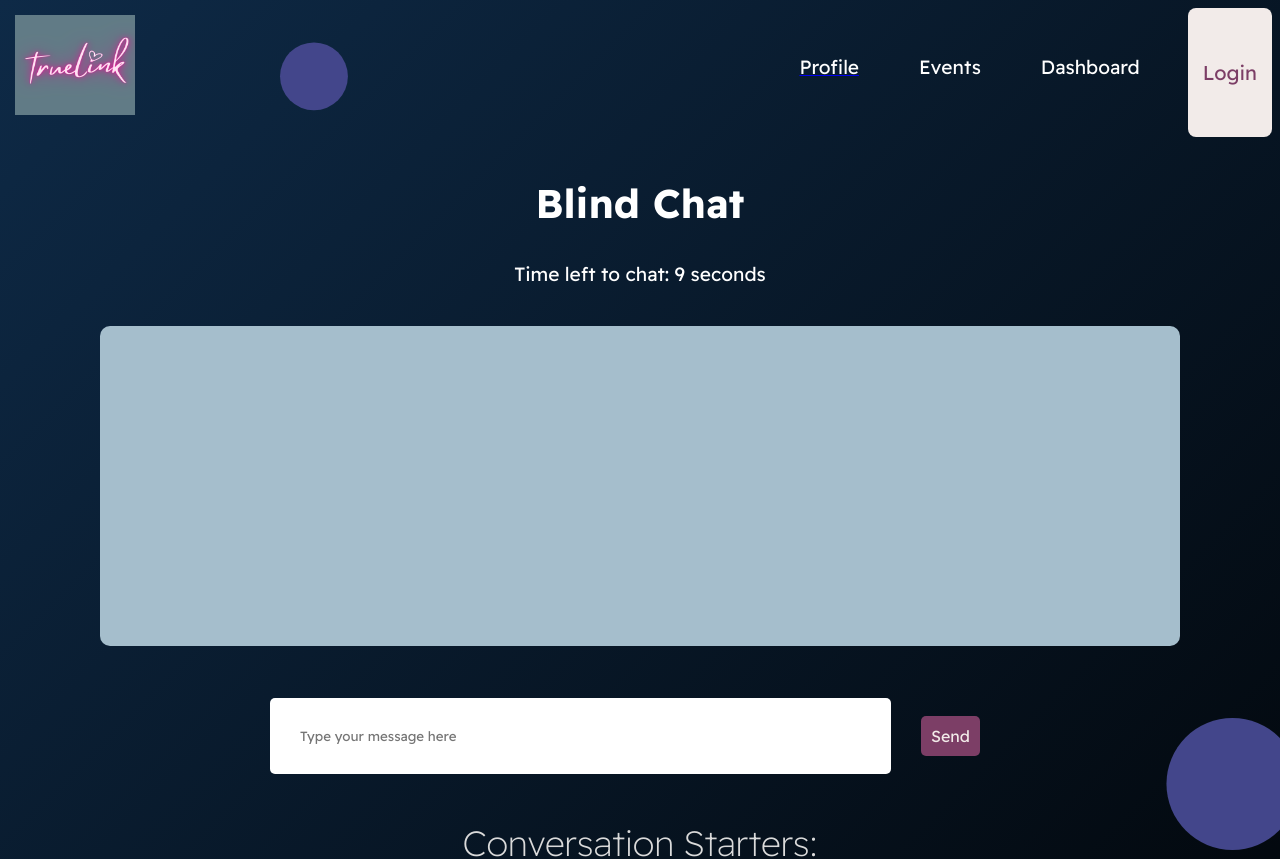
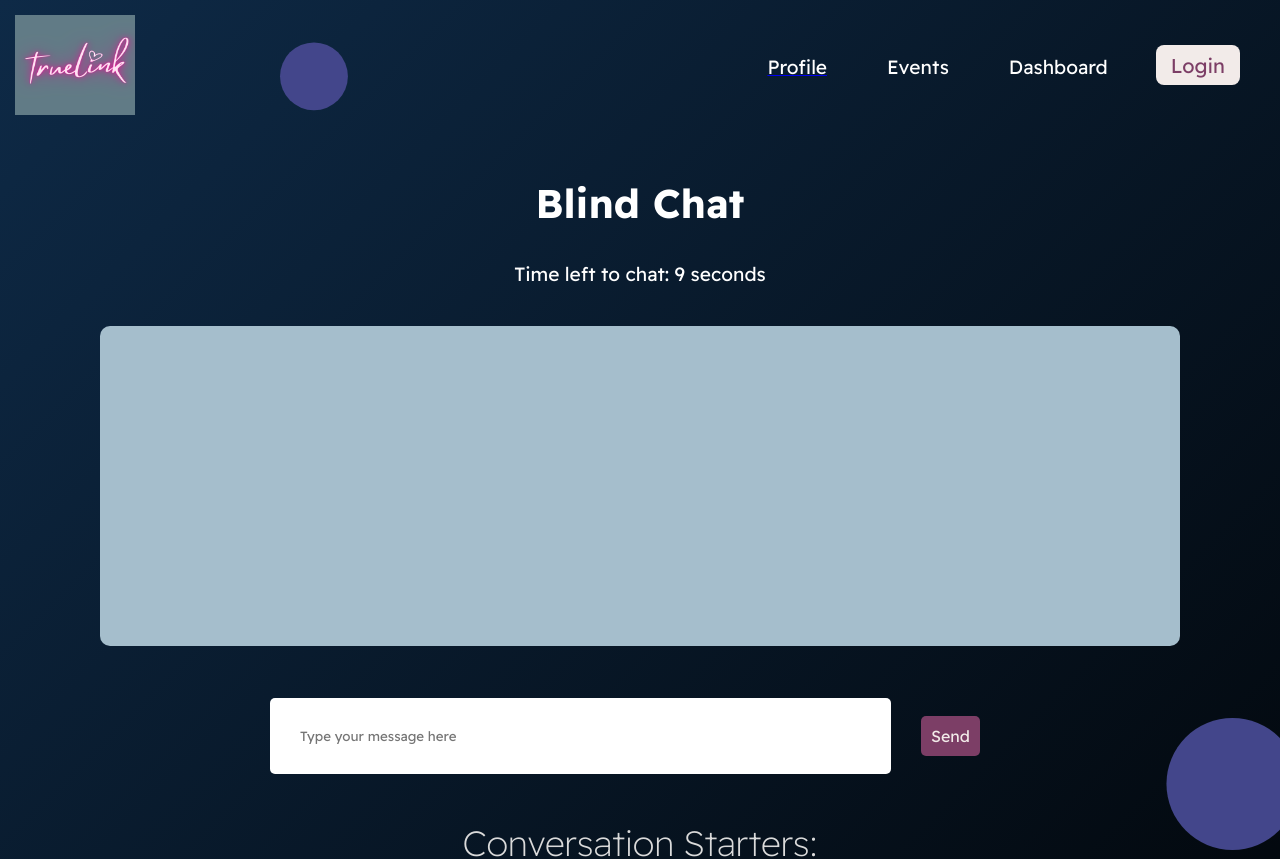
Before and after one commit to riyadd20/COC_Project, a React (Create React App) app in the folder client/blind-dating-app/: page /chat in a window 1280 px wide. Shown: the top 859 px of the page. Built offline with nearby package versions, Linux system fonts and the light colour scheme.

Commit message:
login button fixed

```diff
--- a/client/blind-dating-app/src/index.css
+++ b/client/blind-dating-app/src/index.css
@@ -109,12 +109,14 @@ nav .logo-container{
 nav .nav-button{
   color:#7C3E66;
   background-color:#F2EBE9;
-  font-size: 20px;
+  font-size:20px;
   padding : 8px 15px;
   border-radius: 8px;
   border:none;
   margin:8px;
-
+  max-height: 40px;
+  margin-top: 45px;
+  margin-right: 40px;
 }
 
 nav .nav-button:disabled{
--- a/client/blind-dating-app/src/pages/OnBoarding.js
+++ b/client/blind-dating-app/src/pages/OnBoarding.js
@@ -128,7 +128,7 @@ const OnBoarding = () => {
                 />
               </div>
               <br></br>
-              <label>My Match Prefrences </label>
+              <label>My Match Preferences </label>
 
               <div className="multiple-input-container">
                 <input
```
